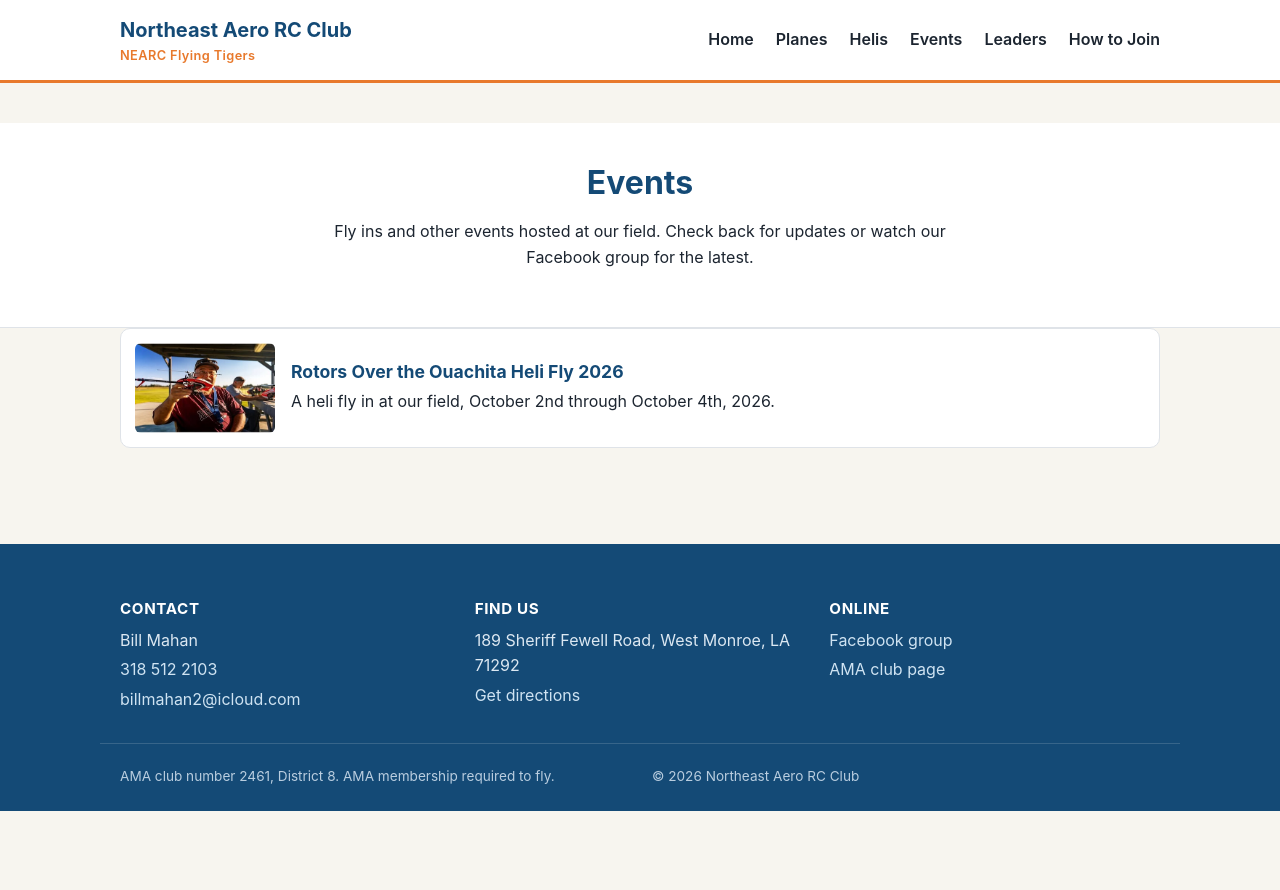
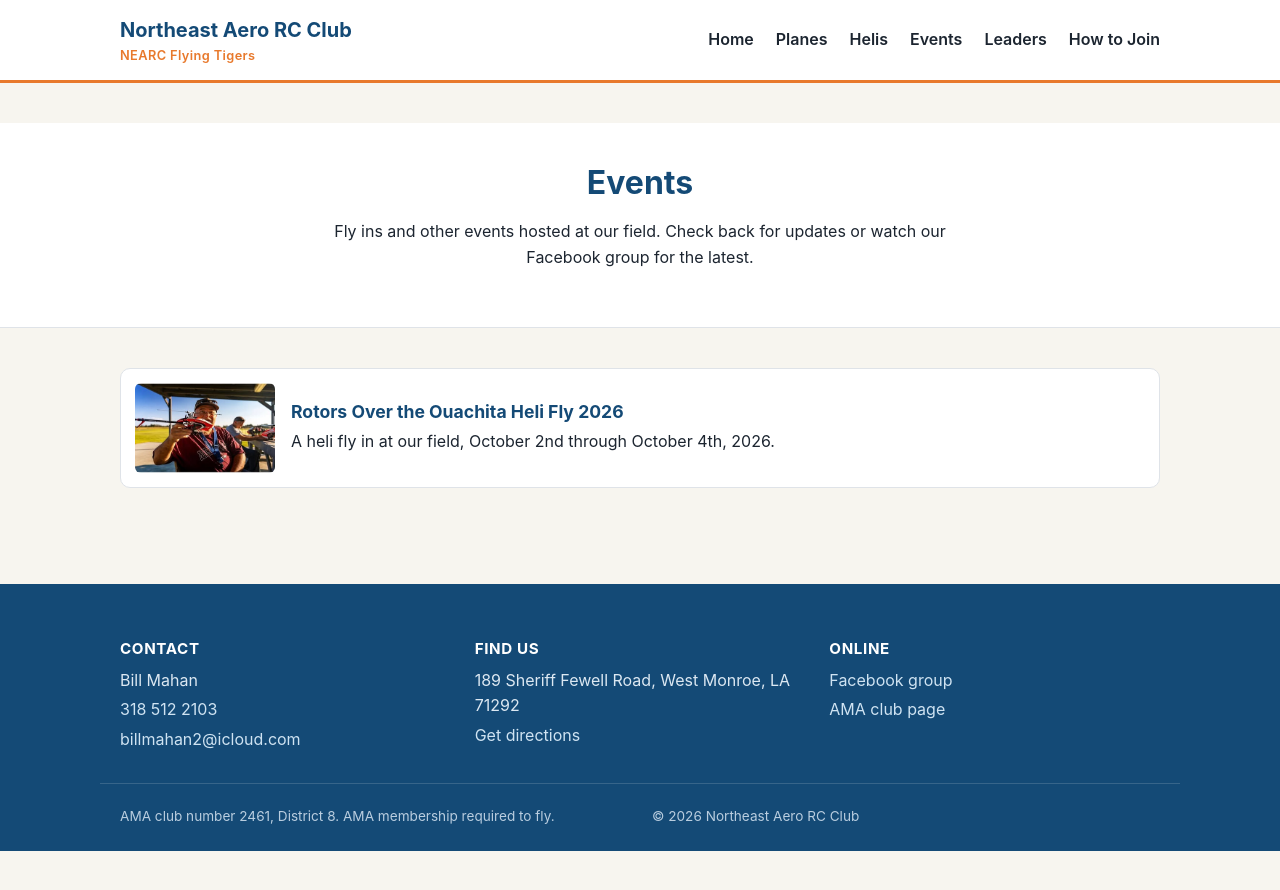
Before and after one commit to TheAssembler1/nearcflyingrc, a Jekyll site: the page built from events.md, in a window 1280 px wide. Shown: the top 890 px of the page. Built offline with Jekyll 4.4.1, drawn with Linux system fonts in a browser that asks for light colours.

Commit message:
Fix title panel spacing getting wiped out by margin reset
The full width override for .hero and .page-header set margin: 0 on
all sides, which had higher specificity than the margin-bottom: 40px
added earlier for spacing, so it silently canceled the gap on every
page. Only reset the sides that need it.

Co-Authored-By: Claude Sonnet 5 <noreply@anthropic.com>
Claude-Session: https://claude.ai/code/session_01SuhJJkgqzW1s1tP2Ykwpbw

```diff
--- a/assets/css/style.css
+++ b/assets/css/style.css
@@ -252,7 +252,9 @@ main > * {
 main > .hero,
 main > .page-header {
   max-width: none;
-  margin: 0;
+  margin-left: 0;
+  margin-right: 0;
+  margin-top: 0;
 }
 
 section {
```
